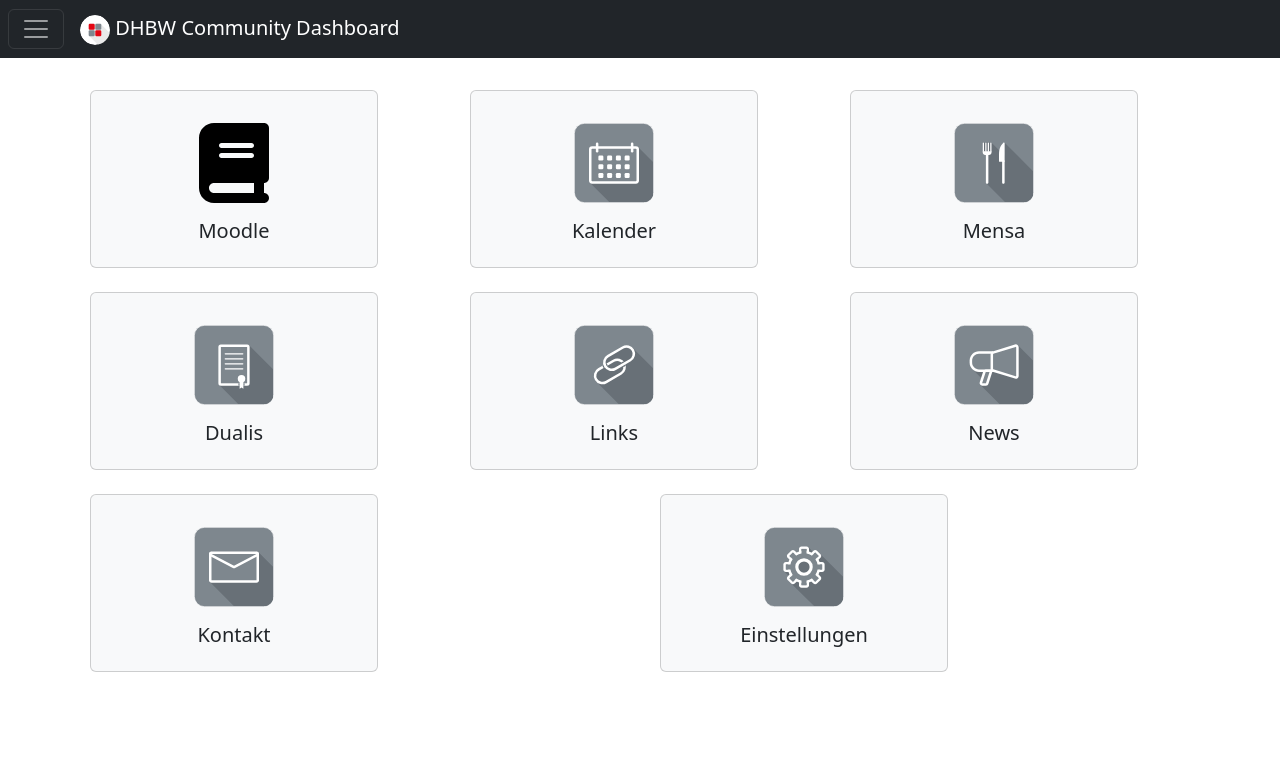
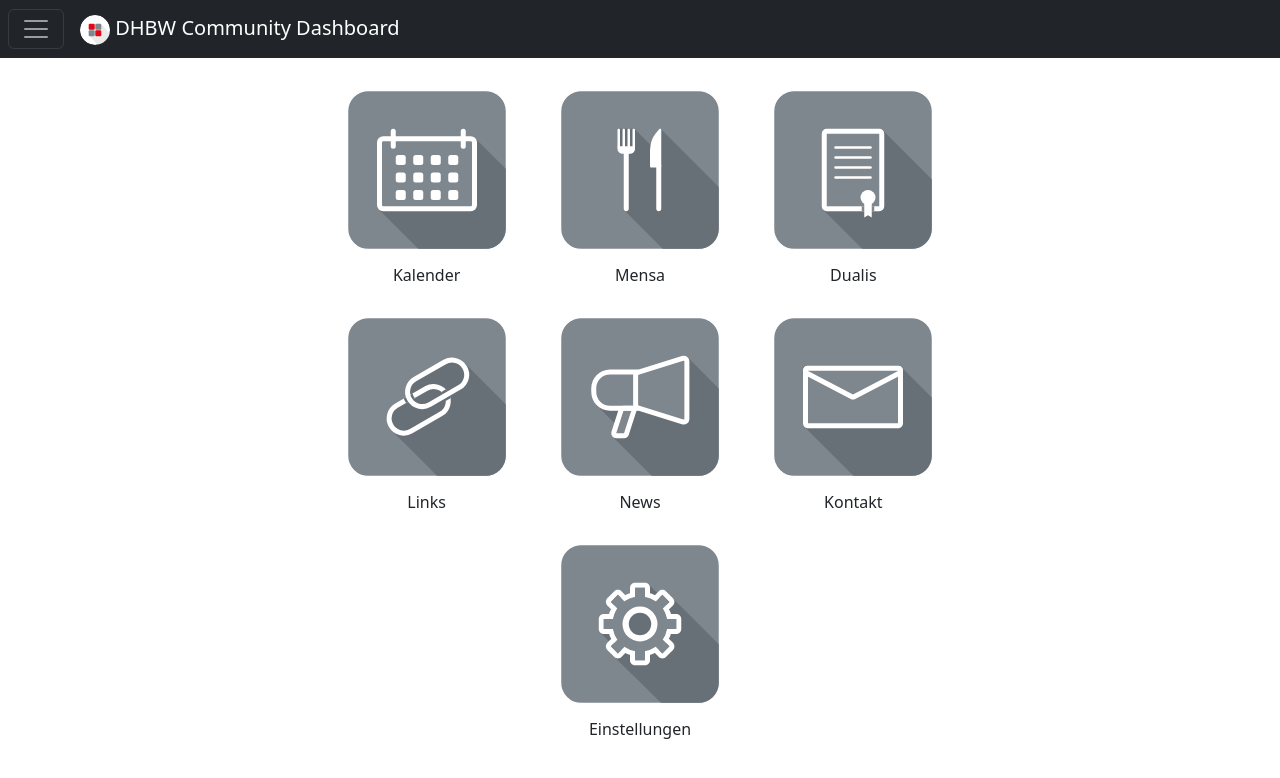
Before and after one commit to clueless-capybaras/dhbw-community-dashboard, a React (Create React App) app in the folder app/frontend/: page / in a window 1280 px wide. Shown: the top 778 px of the page. Built offline with nearby package versions, Linux system fonts and the light colour scheme.

Commit message:
design changes to dashboard

```diff
--- a/app/frontend/src/components/Dashboard.js
+++ b/app/frontend/src/components/Dashboard.js
@@ -1,5 +1,6 @@
 import Container from "react-bootstrap/esm/Container";
 import Row from "react-bootstrap/esm/Row";
+import Col from "react-bootstrap/esm/Col";
 import DashboardCard from "./DashboardCard";
 
 import book from '../svg/book.svg';
@@ -13,9 +14,9 @@
 
 function Dashboard() {
     return (
-        <Container>
+        <Container style={{width: '50%'}}> {/* First Idea for good-looking dashboard, but not yet responsive */}
             <Row>
-                <DashboardCard title='Moodle'   icon={book} external={true} path='https://moodle.dhbw.de'/>
+                {/*<DashboardCard title='Moodle'   icon={book} external={true} path='https://moodle.dhbw.de'/>*/}
                 <DashboardCard title='Kalender'    icon={calendar} external={false} path='../calendar'/>
                 <DashboardCard title='Mensa'    icon={canteen} external={false} path='../canteen'/>
                 <DashboardCard title='Dualis'  icon={dualis} external={true} path='https://dualis.dhbw.de'/>
--- a/app/frontend/src/components/DashboardCard.js
+++ b/app/frontend/src/components/DashboardCard.js
@@ -7,10 +7,10 @@
     const navigate = useNavigate();
     return (
         <Col m={4}>
-            <Card bg='light' className='m-2 mt-3' style={{ width: '18rem', cursor: 'pointer' }} onClick={()=> (props.external)?window.open(props.path, props.title):navigate(props.path)}>
-                <Card.Img style={{height: '5rem', margin: 'auto', marginTop: '2rem'}} variant="bottom" src={props.icon} />
+            <Card /*bg='light'*/ border='0' className='m-2 mt-3' style={{ width: 'auto', cursor: 'pointer', padding: '0' }} onClick={()=> (props.external)?window.open(props.path, props.title):navigate(props.path)}>
+                <Card.Img style={{width: '10rem', margin: 'auto'}} variant="bottom" src={props.icon} />
                 <Card.Body>
-                    <Card.Title>{props.title}</Card.Title>
+                    <Card.Title align='center' style={{fontSize: '1rem', height: '.2rem'}}>{props.title}</Card.Title>
                 </Card.Body>
             </Card>
         </Col>
```
